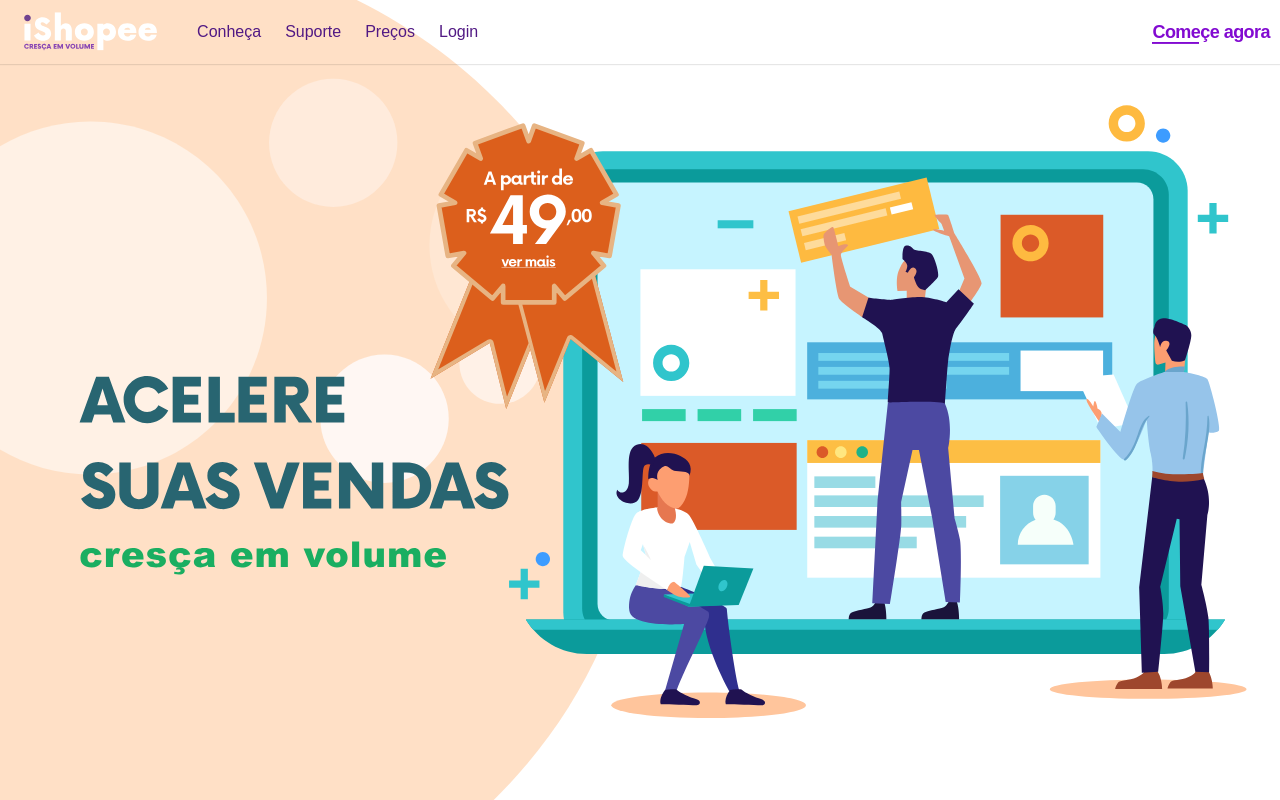
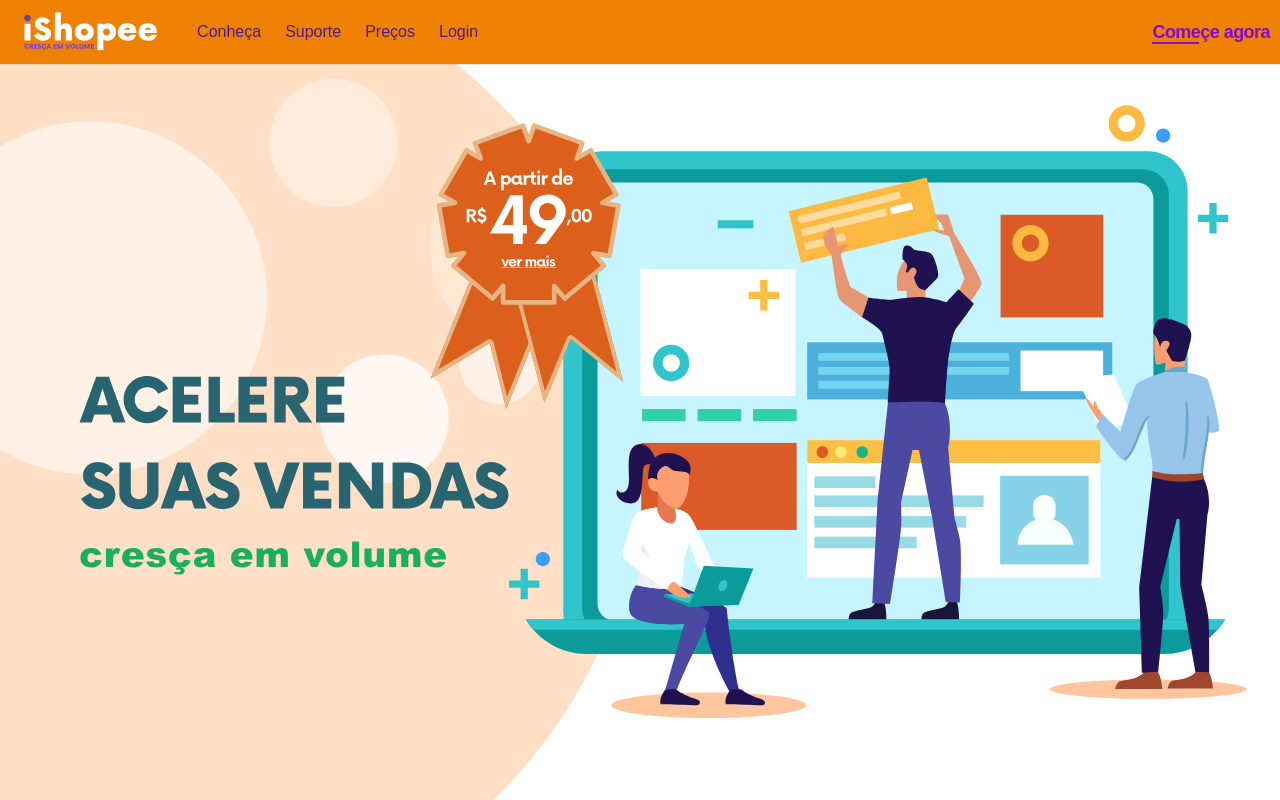
Before and after one commit to tfpresentes/vercel, a Vue app: page / in a window 1280 px wide. Shown: the top 800 px of the page. Built offline with nearby package versions, Linux system fonts and the light colour scheme; the HTML template or start-up script is replaced by a standard one.

Commit message:
header alignment

```diff
--- a/src/components/Header.vue
+++ b/src/components/Header.vue
@@ -90,7 +90,7 @@ div.root3 {
 }
 div.root4 {
 	/* background-image: linear-gradient(135deg,#eb4c00,#f2a900); */
-    background-image: #EF8100;
+    background-color: #EF8100;
     display: grid;
     width: 100%;
     height: 64px;
```
